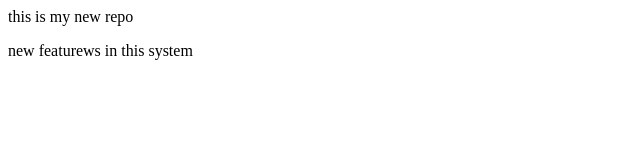
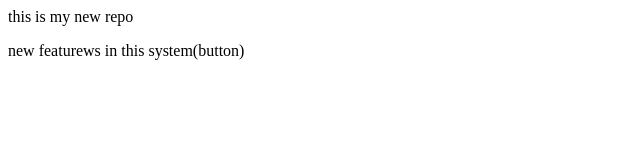
Before and after one commit to ankit1657/localrepo, a plain HTML site: page index.html in a window 1280 px wide. Shown: the full height of the page, 0-640 px from the left. Drawn offline with Linux system fonts and the light colour scheme.

```diff
--- a/index.html
+++ b/index.html
@@ -1,2 +1,2 @@
 <p>this is my new repo</p>
-<p>new featurews in this system</p>
+<p>new featurews in this system(button)</p>
```
